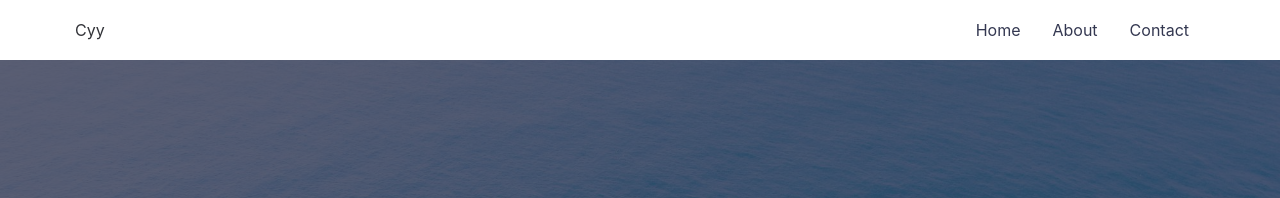
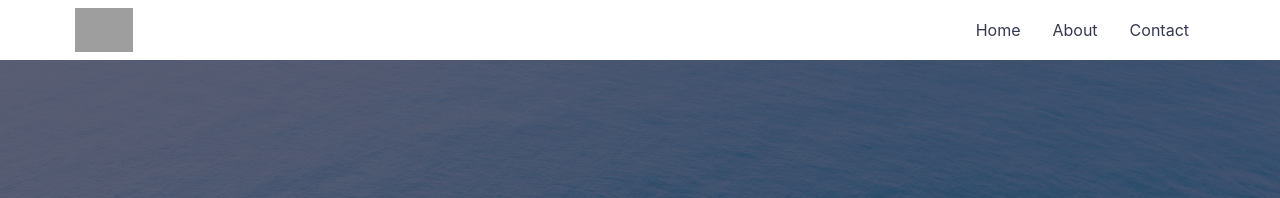
Before and after one commit to MaXiaoDiu/MaXiaoDiu.github.io, a Jekyll site: the page built from index.md, in a window 1280 px wide. Shown: the top 198 px of the page. Built offline with Jekyll 4.4.1, drawn with Linux system fonts in a browser that asks for light colours.

Commit message:
修改名称

```diff
--- a/_includes/header.html
+++ b/_includes/header.html
@@ -3,7 +3,7 @@
     <div class="header__inner">
       <a class="header__logo" href="{{ '/' | relative_url }}">
         <div class="header__logo--container">
-         Cyy
+          <img src="{{site.url}}/assets/img/posts/{{post.featured-img}}_thumb.jpg" width="165" height="60" />
         </div>
       </a>
       <nav class="header__links">
```
